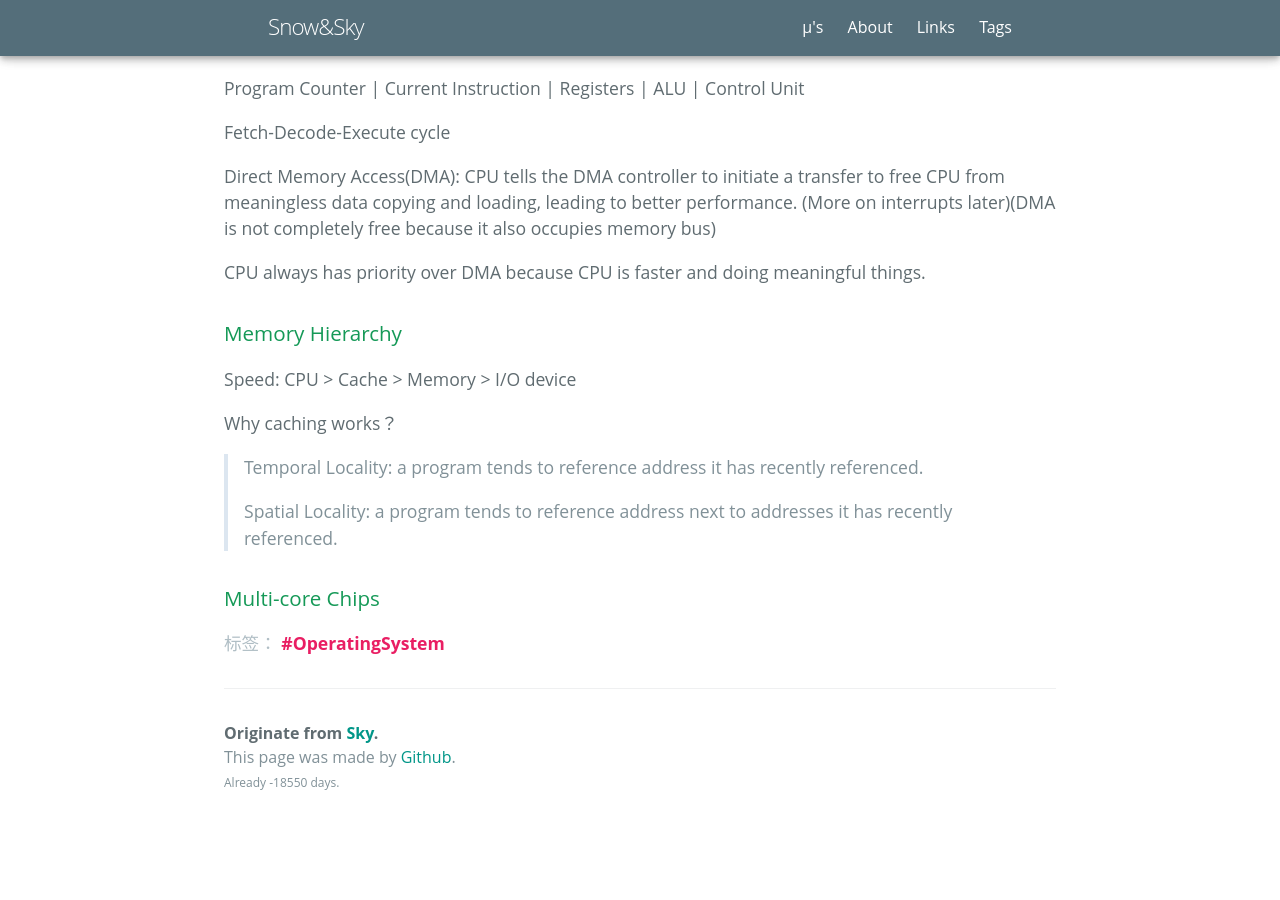
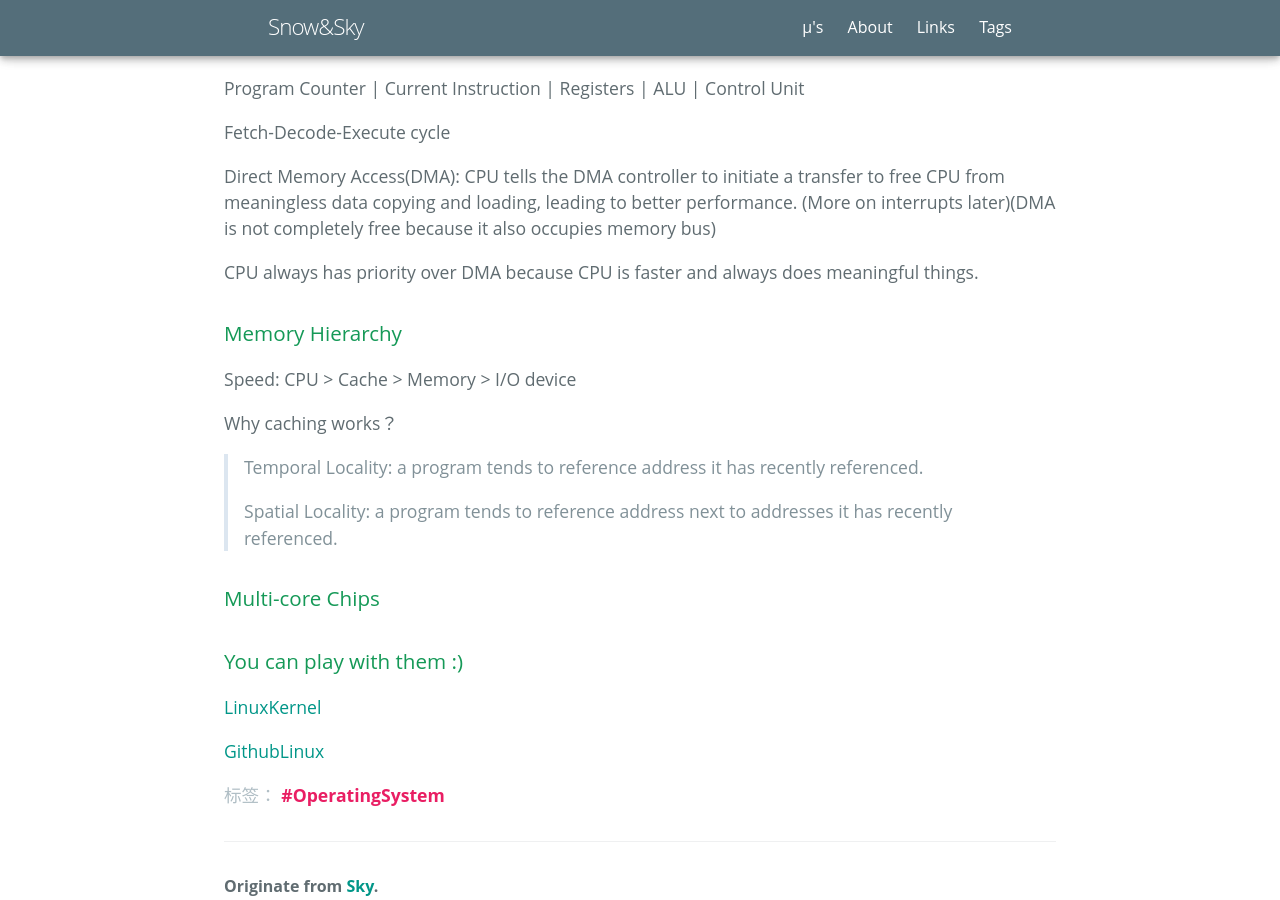
Before and after one commit to NishikinoSky/NishikinoSky.github.io, a Jekyll site: the page built from _posts/2020-10-16-Operating-System.md, in a window 1280 px wide and 900 px high, scrolled down 819 px. Built offline with Jekyll 4.4.1, drawn with Linux system fonts in a browser that asks for light colours; some web fonts are replaced; before the commit the page ends 1660 px from its top, so only the background shows below that.

Commit message:
Update 2020-10-16-Operating-System.md

```diff
--- a/_posts/2020-10-16-Operating-System.md
+++ b/_posts/2020-10-16-Operating-System.md
@@ -17,13 +17,13 @@ CPU-->Memory & I/O
 Data stored in memory and each byte is labeled by a unique address.
 
 ### CPU
-Program Counter | Current Instruction | Registers | ALU | Control Unit
+Program Counter  |  Current Instruction  |  Registers  |  ALU  |  Control Unit
 
 Fetch-Decode-Execute cycle
 
 Direct Memory Access(DMA): CPU tells the DMA controller to initiate a transfer to free CPU from meaningless data copying and loading, leading to better performance. (More on interrupts later)(DMA is not completely free because it also occupies memory bus)
 
-CPU always has priority over DMA because CPU is faster and doing meaningful things.
+CPU always has priority over DMA because CPU is faster and always does meaningful things.
 
 ### Memory Hierarchy
 Speed: CPU > Cache > Memory > I/O device
@@ -34,3 +34,8 @@ Why caching works？
 > Spatial Locality: a program tends to reference address next to addresses it has recently referenced.
 
 ### Multi-core Chips
+
+### You can play with them :)
+[LinuxKernel](https://www.kernel.org/)
+
+[GithubLinux](https://github.com/torvalds/linux)
```
